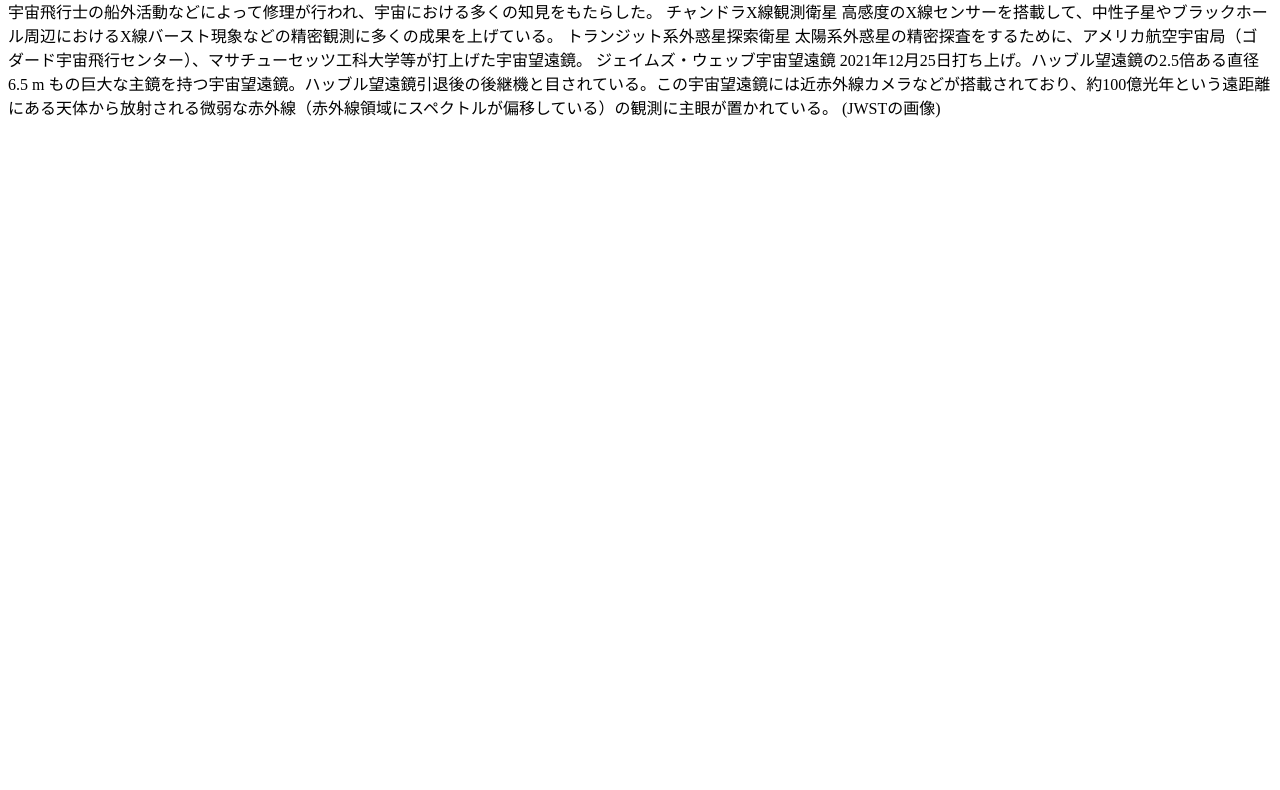
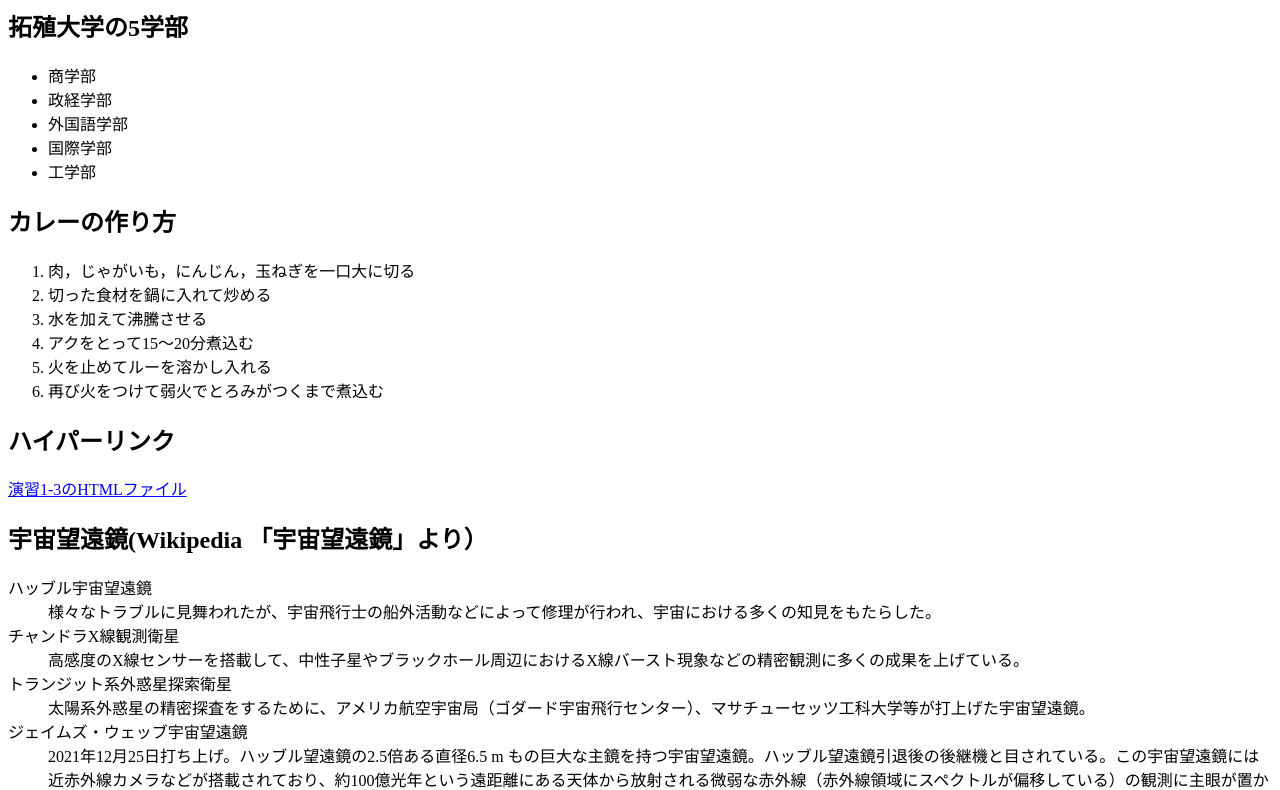
Before and after one commit to G285242022/medialabo, a plain HTML site: page practice-html/elements.html in a window 1280 px wide. Shown: the part 81-871 px from the top of the page. Before the commit the page ends 800 px from the top, so only its background shows below. Drawn offline with Linux system fonts and the light colour scheme.

Commit message:
演習1-4

```diff
--- a/practice-html/elements.html
+++ b/practice-html/elements.html
@@ -5,33 +5,40 @@
     <title>演習1-4: HTMLのさまざまな要素</title>
   </head>
   <body>
-	見出し: 演習1-4: HTMLのさまざまな要素
-		小見出し: 拓殖大学の5学部
-			商学部
-			政経学部
-			外国語学部
-			国際学部
-			工学部
-		小見出し: カレーの作り方
-			肉，じゃがいも，にんじん，玉ねぎを一口大に切る
-			切った食材を鍋に入れて炒める
-			水を加えて沸騰させる
-			アクをとって15〜20分煮込む
-			火を止めてルーを溶かし入れる
-			再び火をつけて弱火でとろみがつくまで煮込む
-		小見出し: ハイパーリンク
-			演習1-3のHTMLファイル
-			index.html
-		小見出し: 宇宙望遠鏡(Wikipedia 「宇宙望遠鏡」より）
-			ハッブル宇宙望遠鏡
-				様々なトラブルに見舞われたが、宇宙飛行士の船外活動などによって修理が行われ、宇宙における多くの知見をもたらした。
-			チャンドラX線観測衛星
-				高感度のX線センサーを搭載して、中性子星やブラックホール周辺におけるX線バースト現象などの精密観測に多くの成果を上げている。
-			トランジット系外惑星探索衛星
-				太陽系外惑星の精密探査をするために、アメリカ航空宇宙局（ゴダード宇宙飛行センター）、マサチューセッツ工科大学等が打上げた宇宙望遠鏡。
-			ジェイムズ・ウェッブ宇宙望遠鏡
-				2021年12月25日打ち上げ。ハッブル望遠鏡の2.5倍ある直径6.5 m もの巨大な主鏡を持つ宇宙望遠鏡。ハッブル望遠鏡引退後の後継機と目されている。この宇宙望遠鏡には近赤外線カメラなどが搭載されており、約100億光年という遠距離にある天体から放射される微弱な赤外線（赤外線領域にスペクトルが偏移している）の観測に主眼が置かれている。
+	<h1>演習1-4: HTMLのさまざまな要素</h1>
+		<h2>拓殖大学の5学部</h2>
+		<ul>
+			<li>商学部</li>
+			<li>政経学部</li>
+			<li>外国語学部</li>
+			<li>国際学部</li>
+			<li>工学部</li>
+		</ul>
 
-		(JWSTの画像)
+		<h2>カレーの作り方</h2>
+		<ol>
+			<li>肉，じゃがいも，にんじん，玉ねぎを一口大に切る</li>
+			<li>切った食材を鍋に入れて炒める</li>
+			<li>水を加えて沸騰させる</li>
+			<li>アクをとって15〜20分煮込む</li>
+			<li>火を止めてルーを溶かし入れる</li>
+			<li>再び火をつけて弱火でとろみがつくまで煮込む</li>
+		</ol>
+
+		<h2>ハイパーリンク</h2>
+			<p><a href="https://g285242022.github.io/medialabo/practice-html/structure.html">演習1-3のHTMLファイル</a></p>
+		<h2>宇宙望遠鏡(Wikipedia 「宇宙望遠鏡」より）</h2>
+		<dl>
+			<dt>ハッブル宇宙望遠鏡</dt>
+			<dd>様々なトラブルに見舞われたが、宇宙飛行士の船外活動などによって修理が行われ、宇宙における多くの知見をもたらした。</dd>
+			<dt>チャンドラX線観測衛星</dt>
+			<dd>高感度のX線センサーを搭載して、中性子星やブラックホール周辺におけるX線バースト現象などの精密観測に多くの成果を上げている。</dd>
+			<dt>トランジット系外惑星探索衛星</dt>
+			<dd>太陽系外惑星の精密探査をするために、アメリカ航空宇宙局（ゴダード宇宙飛行センター）、マサチューセッツ工科大学等が打上げた宇宙望遠鏡。</dd>
+			<dt>ジェイムズ・ウェッブ宇宙望遠鏡</dt>
+			<dd>2021年12月25日打ち上げ。ハッブル望遠鏡の2.5倍ある直径6.5 m もの巨大な主鏡を持つ宇宙望遠鏡。ハッブル望遠鏡引退後の後継機と目されている。この宇宙望遠鏡には近赤外線カメラなどが搭載されており、約100億光年という遠距離にある天体から放射される微弱な赤外線（赤外線領域にスペクトルが偏移している）の観測に主眼が置かれている。</dd>
+		</dl>
+
+		<img src="JWST_spacecraft_model_2.png" alt="(JSWTの画像)">
   </body>
 </html>
```
